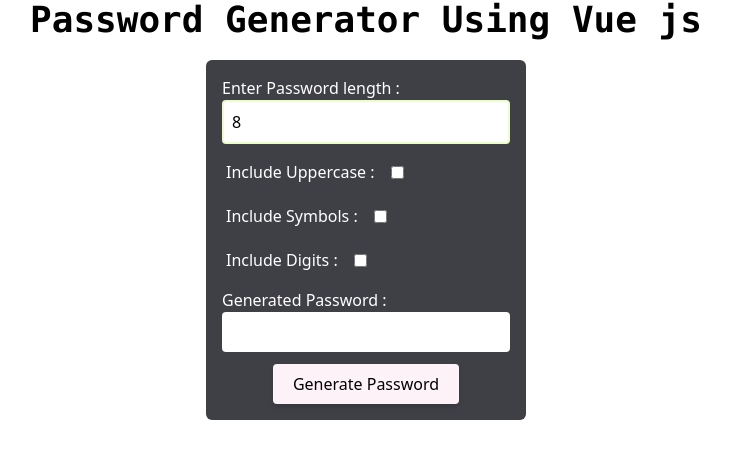
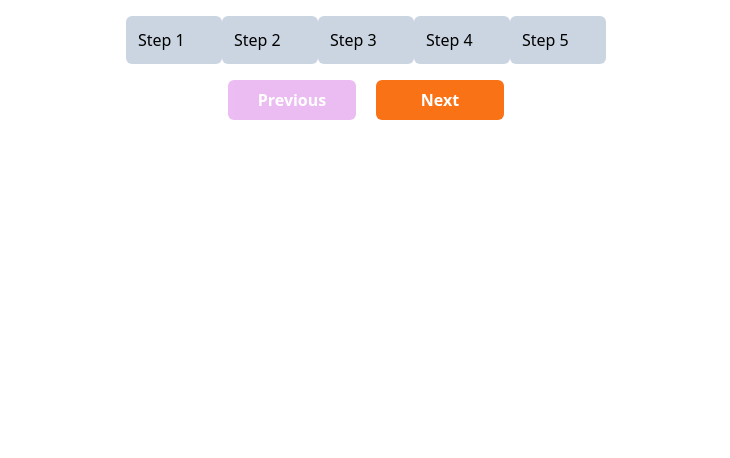
Before and after one commit to spidey2779/vue-js-basics, a Vue app: page / in a window 1280 px wide. Shown: the top 458 px of the page, without its empty margins (274-1004 px from the left). Built offline with nearby package versions, Linux system fonts and the light colour scheme; the HTML template or start-up script is replaced by a standard one.

Commit message:
steps over

```diff
--- a/src/App.vue
+++ b/src/App.vue
@@ -1,7 +1,6 @@
 <script setup>
-import PasswordGenerator from './components/PasswordGenerator/PasswordGenerator.vue'
+import Steps from './components/Steps/Steps.vue'
 </script>
-
 <template>
-    <PasswordGenerator/>
+  <Steps />
 </template>
--- a/src/components/PasswordGenerator/PasswordGenerator.vue
+++ /dev/null
@@ -1,67 +0,0 @@
-<script setup>
-import { ref } from 'vue'
-let passLength = ref('8')
-let includeUppercase = ref(false)
-let includeSymbols = ref(false)
-let includeDigits = ref(false)
-let generatedPassword = ref('')
-const generateThePassword = () => {
-  generatedPassword.value = ''
-  let Uppercase = includeUppercase.value ? 'ABCDEFGHIJKLMNOPQRSTUVWXYZabc' : ''
-  let lowercase = 'abcdefghijklmnopqrstuvwxyz'
-  let symbols = includeSymbols.value ? "!@#$%^&*()*+<=>,.?/|'" : ''
-  let digits = includeDigits.value ? '0123456789' : ''
-  let Passwordcontainer = lowercase + Uppercase + symbols + digits
-  let pass = ''
-  for (let i = 0; i < passLength.value; i++) {
-    let randomIndex = Math.floor(Math.random() * Passwordcontainer.length)
-    pass += Passwordcontainer[randomIndex]
-  }
-  generatedPassword.value = pass
-}
-</script>
-<template>
-  <h1 class="font-mono text-4xl font-bold text-center" >Password Generator Using Vue js</h1>
-  <div
-    class="flex flex-col w-[20rem] bg-zinc-700 text-white rounded-md my-5 mx-auto p-4 items-start gap-3"
-  >
-    <div class="w-full">
-      <label for="len">Enter Password length :</label>
-      <input
-        type="number"
-        class="w-full p-2 text-black border-2 rounded border-lime-100"
-        id="len"
-        min="8"
-        max="32"
-        v-model="passLength"
-      />
-    </div>
-    <div class="flex items-center justify-between gap-4 p-1 ">
-      <label for="upper">Include Uppercase :</label>
-      <input type="checkbox" class="border-2 border-black" id="upper" v-model="includeUppercase" />
-    </div>
-    <div class="flex items-center justify-between gap-4 p-1 ">
-      <label for="symbols">Include Symbols :</label>
-      <input type="checkbox" class="border-2 border-black" id="symbols" v-model="includeSymbols" />
-    </div>
-    <div class="flex items-center justify-between gap-4 p-1 ">
-      <label for="digits">Include Digits :</label>
-      <input type="checkbox" class="border-2 border-black" id="digits" v-model="includeDigits" />
-    </div>
-    <div>
-      Generated Password :
-      <input
-        type="text"
-        readonly
-        class="w-full p-2 text-black rounded"
-        v-model="generatedPassword"
-      />
-    </div>
-    <button
-      class="self-center px-5 py-2 text-black rounded shadow-md bg-pink-50"
-      @click="generateThePassword"
-    >
-      Generate Password
-    </button>
-  </div>
-</template>
--- a/src/components/Sample.vue
+++ /dev/null
@@ -1,16 +0,0 @@
-<script setup>
-import { ref ,computed } from 'vue';
-
- let val=ref('2')
-    const squaredVal=computed(()=> val.value **2)
-</script>
-
-<template>
-    <div class="">
-        <div>{{ val }}</div>
-        <div>normal way val{{ val**2 }}</div>
-        <div>the squared {{ squaredVal }}</div>
-        <button @click="val++">increment</button>
-
-    </div>
-</template>
--- /dev/null
+++ b/src/components/Steps/Steps.vue
@@ -0,0 +1,47 @@
+<script setup>
+import { ref } from 'vue'
+
+const steps = ref(['Step 1', 'Step 2', 'Step 3', 'Step 4', 'Step 5'])
+let currentStep = ref(0)
+
+const nextStep = () => {
+  if (currentStep.value < steps.value.length - 1) {
+    currentStep.value++
+  }
+}
+const prevStep = () => {
+  if (currentStep.value > 0) {
+    currentStep.value--
+  }
+}
+</script>
+<template>
+  <div>
+    <div class="grid items-center justify-center grid-cols-5 mx-auto my-4 w-fit">
+      <div
+        v-for="(step, index) in steps"
+        :key="index"
+        class="rounded-md bg-slate-300 w-[6rem] p-3"
+        :class="{ 'bg-green-400': index === currentStep }"
+      >
+        {{ step }}
+      </div>
+    </div>
+    <div class="flex items-center justify-between gap-5 mx-auto my-4 w-fit">
+      <button
+        @click="prevStep"
+        class="px-4 py-2 rounded-md bg-fuchsia-600 w-[8rem] text-white font-semibold disabled:opacity-30"
+        :disabled="currentStep === 0"
+      >
+        Previous
+      </button>
+      <button
+        @click="nextStep"
+        class="px-4 py-2 bg-orange-500 rounded-md w-[8rem] text-white font-semibold disabled:opacity-30"
+        :disabled="currentStep === steps.length - 1"
+      >
+        Next
+      </button>
+    </div>
+  </div>
+</template>
```
Also changed, not shown: 1 other file (tests, documents, lock files or other folders).
